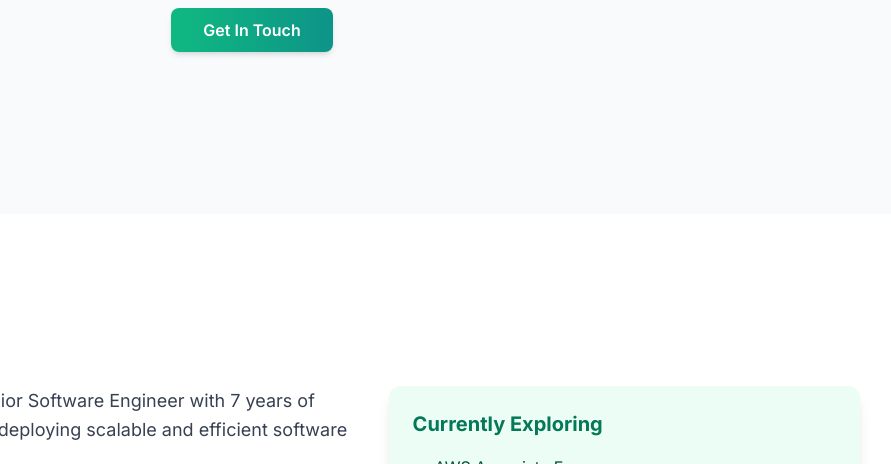
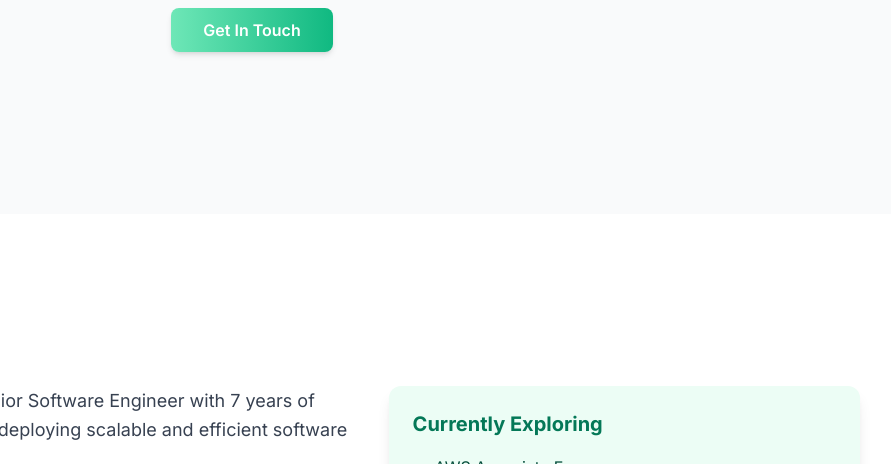
Before and after one commit to mseng10/portfolio, a plain HTML site: page index.html in a window 1280 px wide. Shown: the part 636-1100 px from the top of the page, without its empty margins (388-1279 px from the left). Drawn offline with nearby package versions, Linux system fonts and the light colour scheme.

Commit message:
Make button a gradient

```diff
--- a/index.html
+++ b/index.html
@@ -131,7 +131,7 @@
                 <span class="gradient-text bg-gradient-to-r from-emerald-500 to-teal-600 dark:from-emerald-400 dark:to-teal-500">Mathew Seng</span>
             </h1>
             <p class="text-xl md:text-2xl text-gray-600 mb-8">Senior Software Engineer | Capital One</p>
-            <a href="#contact" class="bg-gradient-to-r from-emerald-500 to-teal-600 hover:from-emerald-600 hover:to-teal-700 dark:from-emerald-500 dark:to-teal-500 dark:hover:from-emerald-400 dark:hover:to-teal-400 text-white font-semibold py-3 px-8 rounded-lg shadow-md hover:shadow-lg transition duration-300">Get In Touch</a>
+            <a href="#contact" class="bg-gradient-to-r from-emerald-300 to-emerald-500 hover:from-emerald-400 hover:to-emerald-600 dark:from-emerald-300 dark:to-emerald-500 dark:hover:from-emerald-200 dark:hover:to-emerald-400 text-white font-semibold py-3 px-8 rounded-lg shadow-md hover:shadow-lg transition duration-300">Get In Touch</a>
         </div>
     </header>
 
```
